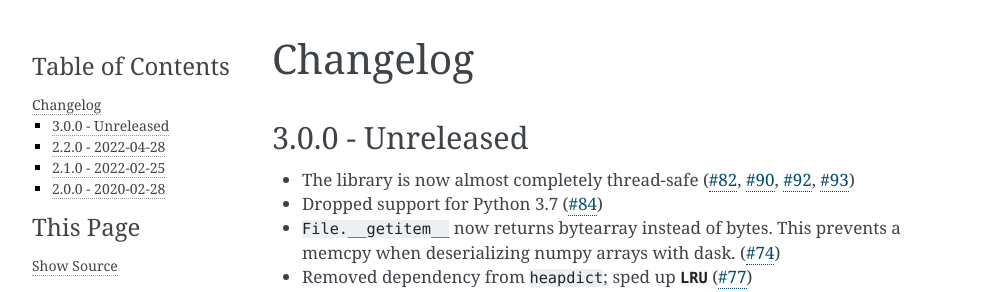
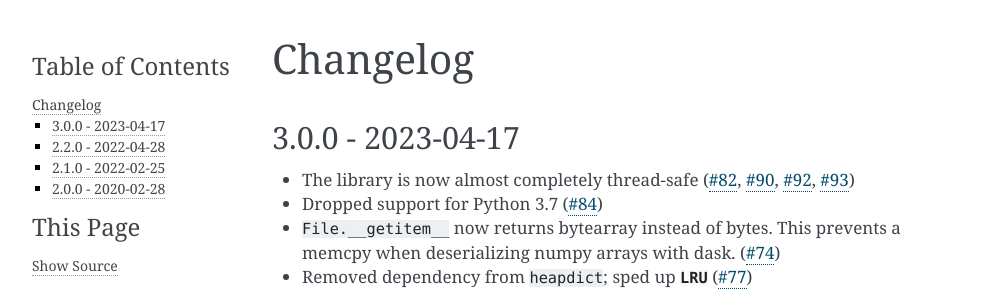
Before and after one commit to dask/zict, a Sphinx documentation site: the page built from doc/source/changelog.rst, in a window 1280 px wide. Shown: the top 292 px of the page, without its empty margins (148-1141 px from the left). Built offline with Sphinx 7.4.7, drawn with Linux system fonts in a browser that asks for light colours.

Commit message:
bump version to 3.0.0

```diff
--- a/doc/source/changelog.rst
+++ b/doc/source/changelog.rst
@@ -2,7 +2,7 @@ Changelog
 =========
 .. currentmodule:: zict
 
-3.0.0 - Unreleased
+3.0.0 - 2023-04-17
 ------------------
 - The library is now almost completely thread-safe
   (:pr:`82`, :pr:`90`, :pr:`92`, :pr:`93`)
```
